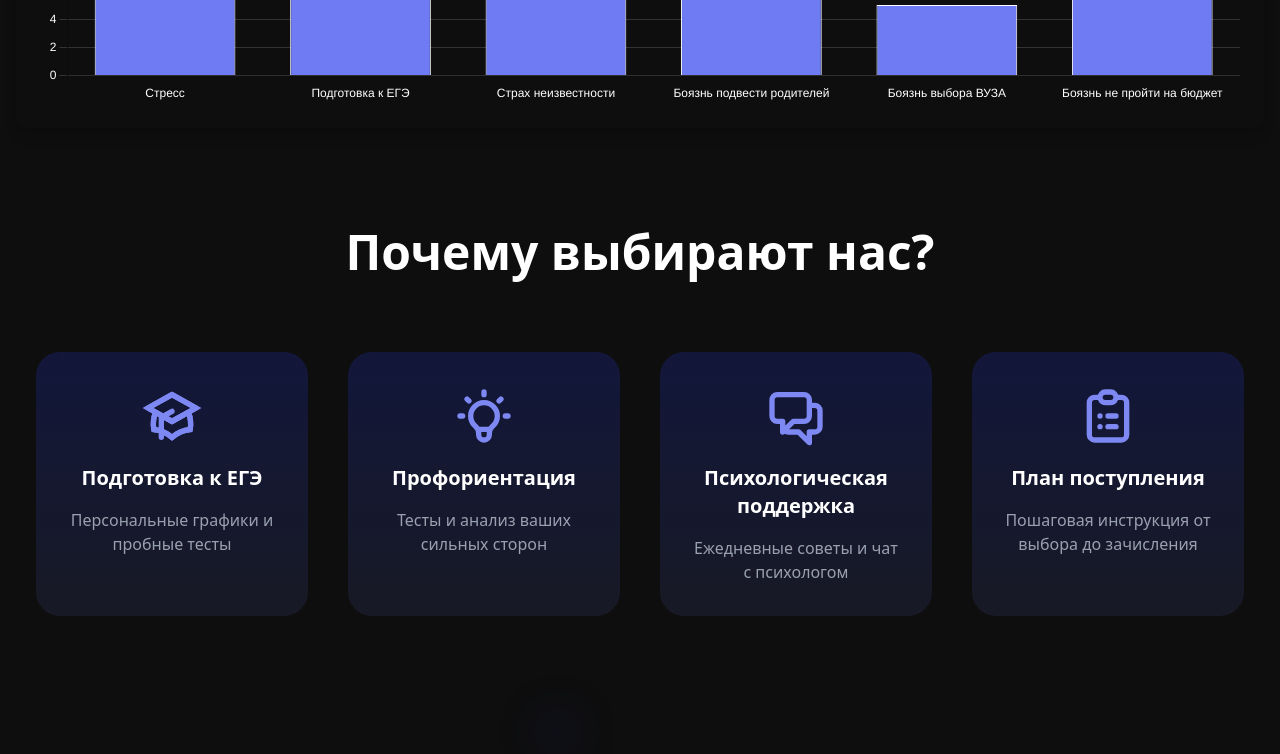
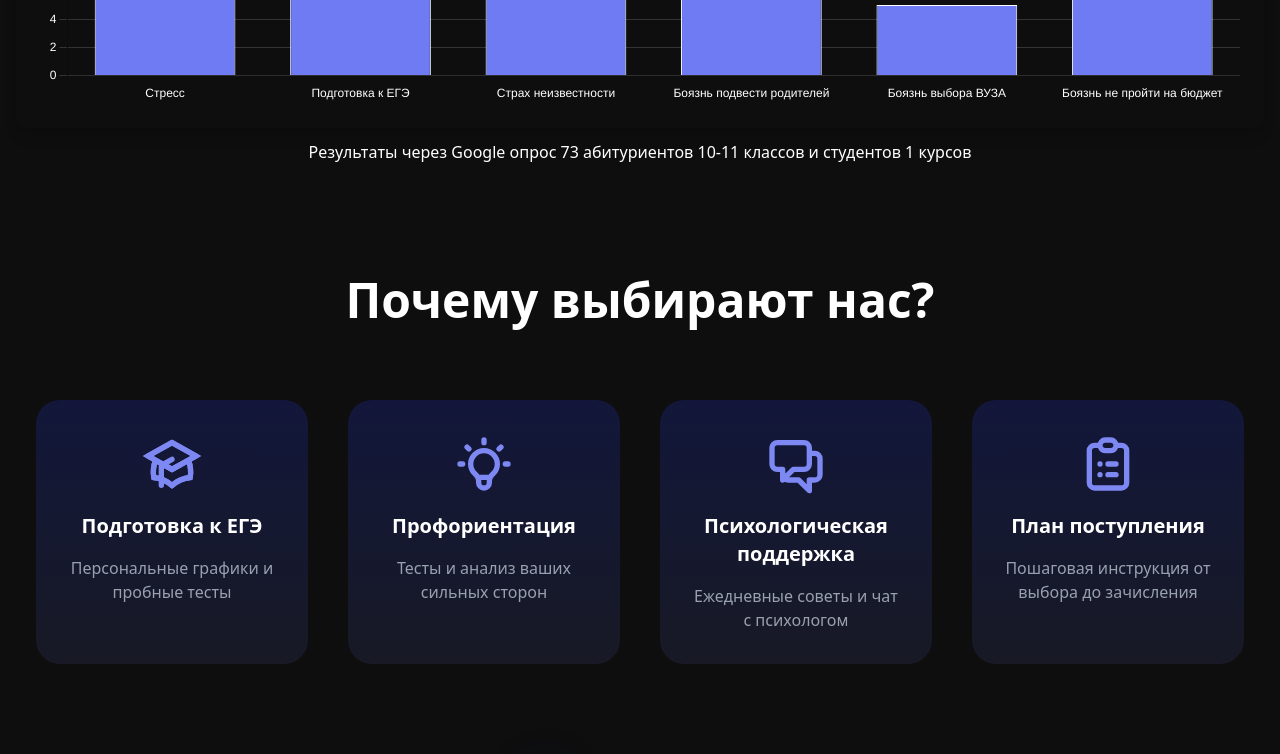
Before and after one commit to YoureWelcome4321/online-postupishka, a React (Vite) app: page / in a window 1280 px wide. Shown: the part 1020-1774 px from the top of the page. Built offline with nearby package versions, Linux system fonts and the light colour scheme.

Commit message:
final small fix

```diff
--- a/src/components/MainPageComponents/StressChart.jsx
+++ b/src/components/MainPageComponents/StressChart.jsx
@@ -59,6 +59,7 @@ const StressChart = ({ isDarkMode }) => {
       style={{ height: '400px' }}
     >
       <Bar data={data} options={options} />
+
     </div>
   );
 };
--- a/src/components/ProfileComponents/Profile.jsx
+++ b/src/components/ProfileComponents/Profile.jsx
@@ -298,14 +298,13 @@ export default function Profile({ onClose = () => {} }) {
               id="email"
               name="email"
               value={editableData.email}
-              onChange={handleChange}
               className={`w-full px-3 py-2 rounded-md border ${
                 isDarkMode
                   ? "bg-[#222222] border-gray-600 text-white"
                   : "bg-white border-gray-300"
               }`}
               placeholder="Email"
-              disabled={!isEditing}
+              disabled
             />
           </div>
           {/* Пароль */}
--- a/src/pages/mainPage.jsx
+++ b/src/pages/mainPage.jsx
@@ -117,6 +117,7 @@ const MainPage = () => {
           Что беспокоит абитуриентов?
         </motion.h2>
         <StressChart isDarkMode={isDarkMode} />
+        <p className={`text-center ${isDarkMode ? 'text-[#fff]' : "text-[#596065]"} py-3`}>Результаты через Google опрос 73 абитуриентов 10-11 классов и студентов 1 курсов</p>
       </section>
 
       <section className="container mx-auto mt-25 px-4 mb-10">
```
